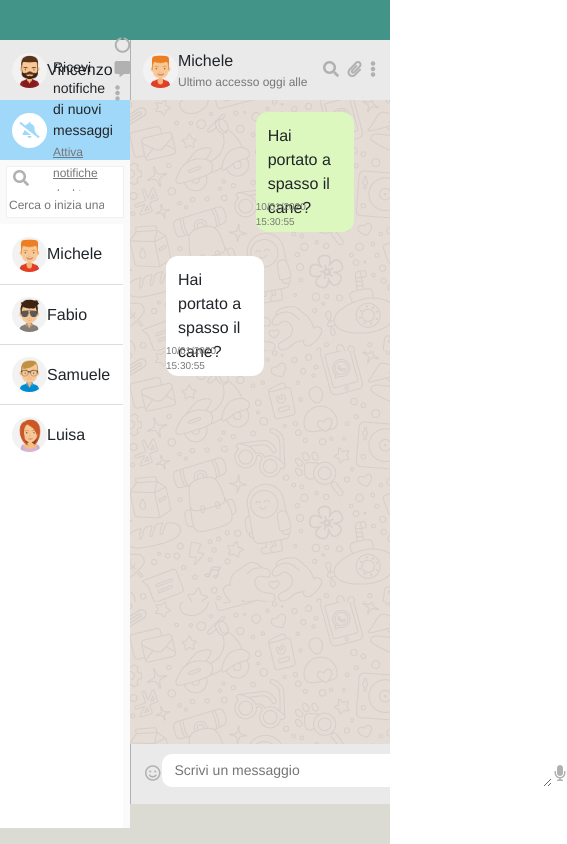
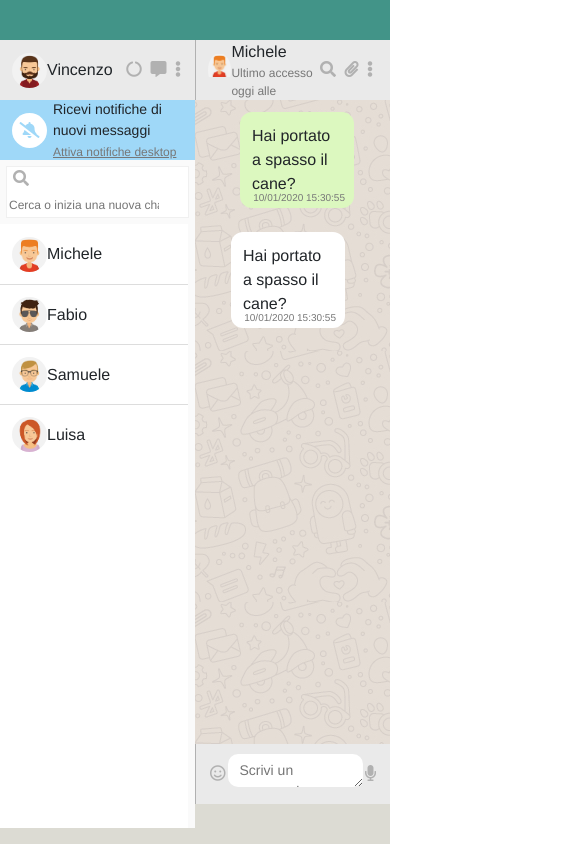
Before and after one commit to VinRu5/vue-boolzapp, a plain HTML site: page index.html in a window 390 px wide. Shown: the whole page, 567 px wide, since content can reach past the window. Drawn offline with nearby package versions, Linux system fonts and the light colour scheme.

Commit message:
piccole sistemazioni layout

```diff
--- a/css/style.css
+++ b/css/style.css
@@ -16,7 +16,8 @@
 /* -------------------------------------- */
 .view-container {
     height: calc(100vh - 80px);
-    background-color: #fff
+    background-color: #fff;
+    /* overflow: hidden; */
 }
 
 /* -- SIDE BAR ------------- */
@@ -106,15 +107,16 @@
     background-color: #fafafa;
     padding-right: 6px;
     height: calc(100% - 160px);
-    overflow: hidden; /* da sistemare*/
+    /* overflow: hidden; da sistemare */
 
 }
 
 .contacts {
-    overflow-y: scroll; /* da sistemare*/
+    overflow-y: auto;
     background-color: #fff;
     border-right: 1px groove #fafafa;
     height: 100%;
+    display: block;
 }
 
 .contacts .contact {
@@ -142,6 +144,11 @@
 .info-contact-name {
     display: flex;
     align-items: center;
+    flex-grow: 1;
+}
+
+.info-contact-icons {
+    min-width: 60px;
 }
 
 .user-name {
@@ -189,10 +196,19 @@
 }
 
 /* text-area */
+.text-area .user-icons i {
+    flex-grow: 1;
+}
+
+.text-area .text-message {
+    flex-basis: 90%;
+}
+
 .text-area textarea {
     border: none;
     border-radius: 10px;
     padding: 6px 12px;
+    width: 100%;
 }
 
 .text-area textarea:placeholder-shown {
--- a/index.html
+++ b/index.html
@@ -16,7 +16,7 @@
             <div class="row view-container">
 
                 <!-- side bar -->
-                <aside class="col-4 p-0">
+                <aside class="col-6 col-sm-5 col-md-4 p-0">
 
                     <!-- user -->
                     <div class="user box-side">
@@ -61,7 +61,7 @@
 
                     <!-- concatcs -->
                     <div class="contacts-container">
-                        <div class="contacts">
+                        <div class="contacts overflow-auto">
                             <div v-for="(contact, index) in contacts" class="contact box-side">
                                 <div class="user-img">
                                     <img :src="'./img/avatar' + contact.avatar + '.jpg'" alt="">
@@ -75,7 +75,7 @@
                 </aside>
 
                 <!-- corpo principale per i messaggi -->
-                <main class="col-8 p-0">
+                <main class="col-6 col-sm-7 col-md-8 p-0">
 
                     <!-- topbar -->
                     <div class="info-contact box-side justify-content-between">
@@ -90,7 +90,7 @@
                             </div>
                         </div>
 
-                        <div class="user-icons">
+                        <div class="user-icons info-contact-icons">
                             <i class="fas fa-search"></i>
                             <i class="fas fa-paperclip"></i>
                             <i class="fas fa-ellipsis-v"></i>
@@ -101,26 +101,26 @@
                     <!-- spazio messaggi -->
                     <div class="message-area container">
                         <div class="row justify-content-end">
-                            <div class="col-5 message message-me">
+                            <div class="col-8 col-md-6 col-lg-5 message message-me">
                                 <div class="message-text">Hai portato a spasso il cane?</div>
                                 <div class="message-date">10/01/2020 15:30:55</div>
                             </div>
                         </div>
                         <div class="row">
-                            <div class="col-5 message message-contact">
+                            <div class="col-8 col-md-6 col-lg-5 message message-contact">
                                 <div class="message-text">Hai portato a spasso il cane?</div>
                                 <div class="message-date">10/01/2020 15:30:55</div>
                             </div>
                         </div>
                     </div>
 
-                    <!-- bottombar -->
-                    <div class="info-contact box-side justify-content-between">
+                    <!-- text-area -->
+                    <div class="text-area info-contact box-side justify-content-between">
                         <div class="user-icons">
                             <i class="far fa-smile"></i>
                         </div>
 
-                        <div class="text-area">
+                        <div class="text-message">
                             <textarea placeholder="Scrivi un messaggio" name="" id="" cols="45" rows="1"></textarea>
                         </div>
 
```
